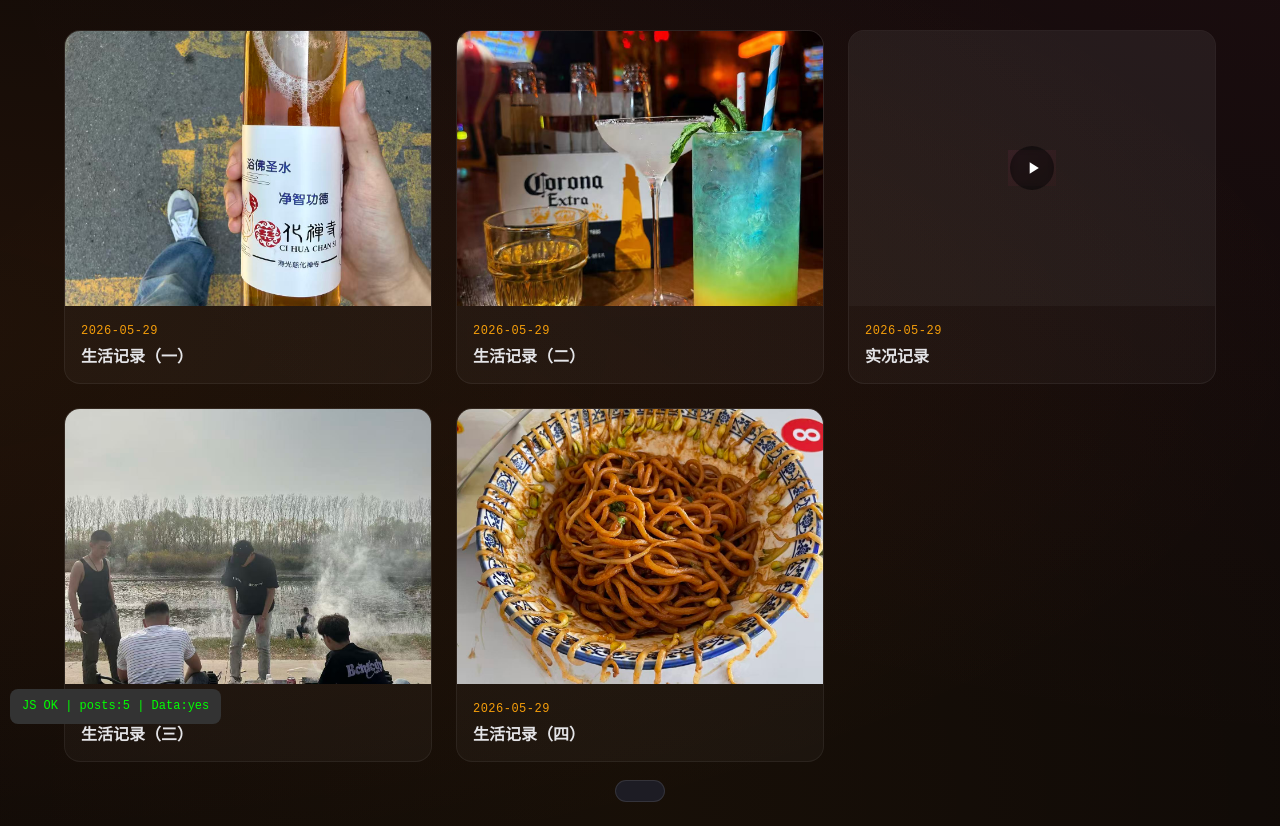
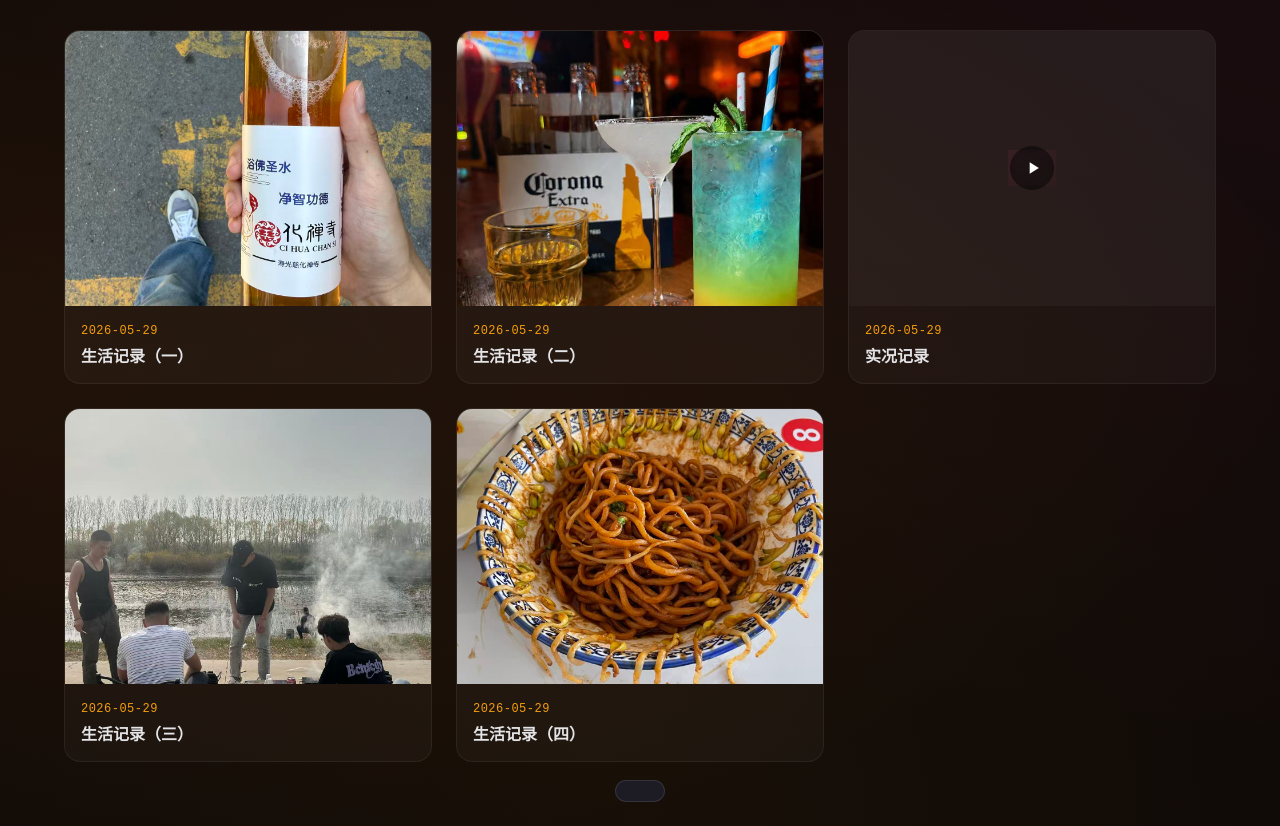
Before and after one commit to wangzengying65-gif/my-lens, a plain HTML site: page index.html in a window 1280 px wide. Shown: the part 66-892 px from the top of the page. Drawn offline with Linux system fonts and the light colour scheme.

Commit message:
Clean up debug code

```diff
--- a/index.html
+++ b/index.html
@@ -14,9 +14,7 @@
     </div>
   </nav>
 
-  <main class="main" id="main">
-    <p style="color:#fff;padding:20px;">加载中...</p>
-  </main>
+  <main class="main" id="main"></main>
 
   <div class="toast" id="toast"></div>
 
@@ -24,13 +22,5 @@
   <script src="js/data.js"></script>
   <script src="js/render.js"></script>
   <script src="js/router.js"></script>
-  <script>
-    (function() {
-      var dbg = document.createElement('div');
-      dbg.style.cssText = 'position:fixed;bottom:10px;left:10px;background:#333;color:#0f0;padding:8px 12px;border-radius:8px;font-size:12px;z-index:999;font-family:monospace;';
-      dbg.textContent = 'JS OK | posts:' + (window.POSTS_DATA ? window.POSTS_DATA.length : 'undefined') + ' | Data:' + (typeof Data !== 'undefined' ? 'yes' : 'no');
-      document.body.appendChild(dbg);
-    })();
-  </script>
 </body>
 </html>
```
